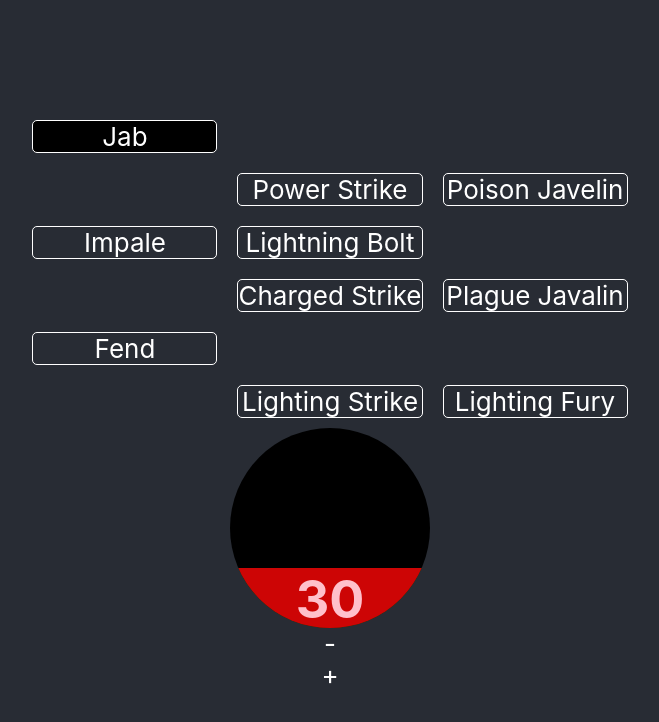
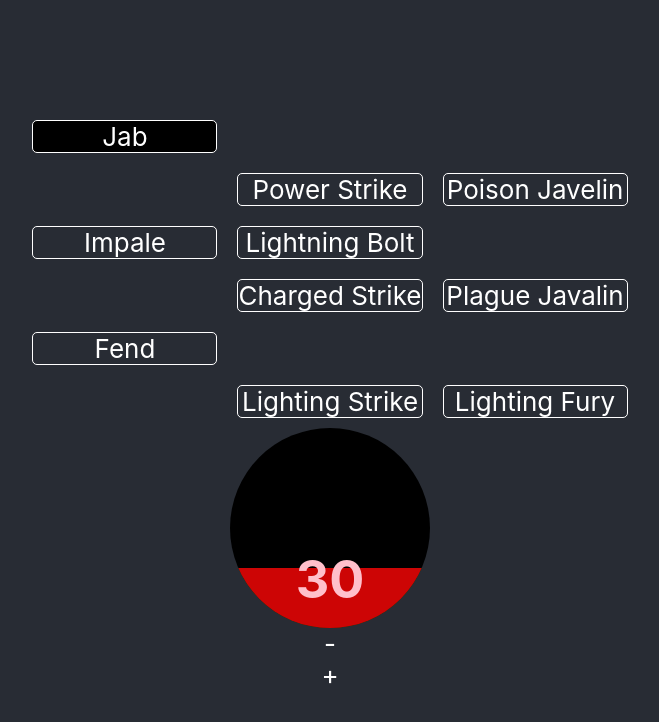
Before and after one commit to CPJanz/react-health-orb, a React (Create React App) app: page / in a window 1280 px wide. Shown: the top 722 px of the page, without its empty margins (310-969 px from the left). Built offline with nearby package versions, Linux system fonts and the light colour scheme.

Commit message:
fixed text alignment on health orb

```diff
--- a/src/Components/HealthOrb/index.js
+++ b/src/Components/HealthOrb/index.js
@@ -42,7 +42,7 @@
   position: absolute;
   height: ${props => props.size}px;
   width: ${props => props.size}px;
-  margin: ${props => props.size - 60}px auto 0 0;
+  margin: ${props => props.size - 80}px auto 0 0;
   color: pink;
 `;
 
```
